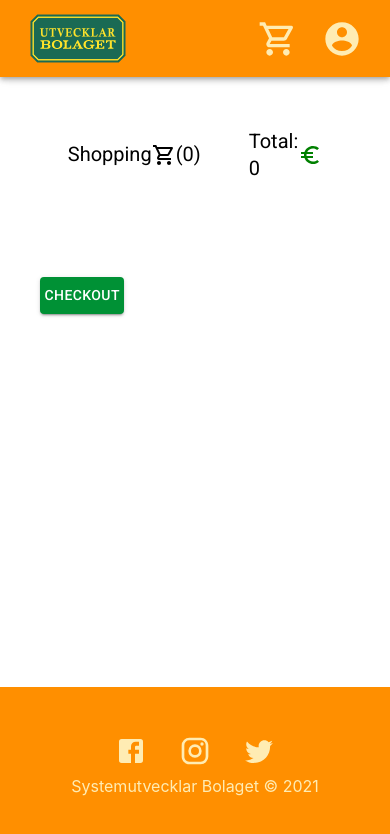
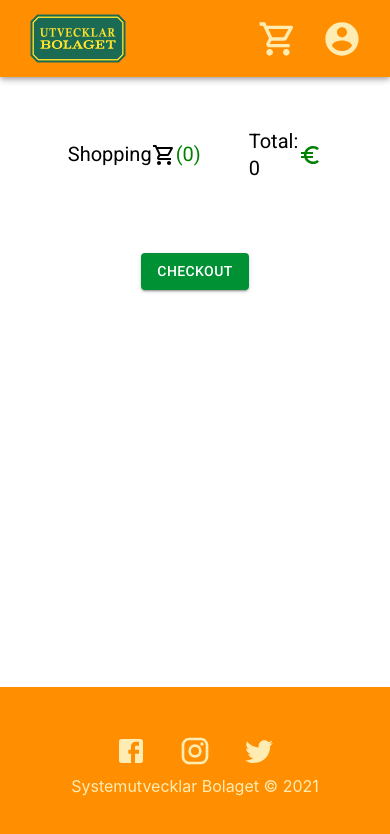
Before and after one commit to JonathanMarkert/systemutvecklarbolaget, a React (Create React App) app: page /cart in a window 390 px wide. Shown: the top 834 px of the page. Built offline with nearby package versions, Linux system fonts and the light colour scheme.

Commit message:
#68 changed buttonsizes in mobile and colors

```diff
--- a/src/components/SlipCard.tsx
+++ b/src/components/SlipCard.tsx
@@ -7,6 +7,7 @@ import Typography from "@material-ui/core/Typography";
 import AddCircleIcon from "@material-ui/icons/AddCircle";
 import DeleteForeverTwoToneIcon from "@material-ui/icons/DeleteForeverTwoTone";
 import RemoveCircleIcon from "@material-ui/icons/RemoveCircle";
+import classNames from "classnames";
 import React, { FC, useContext } from "react";
 import { Product } from "../Interfaces/IProduct";
 import { CartContext } from "./context/CartContext";
@@ -15,11 +16,9 @@ const useStyles = makeStyles((theme: Theme) =>
   createStyles({
     root: {
       flexGrow: 1,
-      justifyContent:"center",
-      alignItems:"center",
     },
     paper: {
-      maxWidth: 700,
+      maxWidth: 1200,
     },
     image: {
       width: 128,
@@ -46,10 +45,21 @@ const useStyles = makeStyles((theme: Theme) =>
         outline: "none",
       },
     },
-    amountButtons: {
+    incAmountButton: {
+      color: theme.palette.primary.light,
+      "&:hover": {
         color: theme.palette.secondary.light,
+      },
+    },
+    decAmountButton: {
+      color: theme.palette.primary.light,
       "&:hover": {
-        color: theme.palette.primary.light,
+        color: theme.palette.error.light,
+      },
+    },
+    amountButtonsMobile: {
+      [theme.breakpoints.down("xs")]: {
+        fontSize: 80,
       },
     },
     center: {
@@ -92,35 +102,42 @@ const SlipCard: FC<Props> = ({ product }) => {
                 </Typography>
               </Grid>
             </Grid>
-            <Grid item container className={classes.center} xs={4} sm={3}>
+            <Grid item container className={classes.center} xs={12} sm={3}>
               <Box className={classes.center}>
-                <IconButton style={{background:0}}>
+                <IconButton style={{ background: 0 }}>
                   <AddCircleIcon
                     fontSize="large"
                     onClick={() => incrementNumber(product)}
-                  className={classes.amountButtons}
+                    className={classNames(
+                      classes.incAmountButton,
+                      classes.amountButtonsMobile
+                    )}
                   />
                 </IconButton>
-                <Typography variant="h6">
-                  {product.amount}
-                </Typography>
-                <IconButton style={{background:0}}>
+                <Typography variant="h6">{product.amount}</Typography>
+                <IconButton style={{ background: 0 }}>
                   <RemoveCircleIcon
                     fontSize="large"
                     onClick={() => decrementNumber(product)}
-                  className={classes.amountButtons}
+                    className={classNames(
+                      classes.decAmountButton,
+                      classes.amountButtonsMobile
+                    )}
                   />
                 </IconButton>
               </Box>
             </Grid>
-            <Grid item xs={4} sm={3} className={classes.center}>
+            <Grid item xs={12} sm={3} className={classes.center}>
               <Typography variant="subtitle2">
                 Total: {product.price * product.amount} €
               </Typography>
             </Grid>
             <Grid item xs={12} sm={3} className={classes.center}>
-              <IconButton style={{background:0}} onClick={() => handleRemoveFromCart(product)}>
-                <DeleteForeverTwoToneIcon className={classes.deleteIcon}/>
+              <IconButton
+                style={{ background: 0 }}
+                onClick={() => handleRemoveFromCart(product)}
+              >
+                <DeleteForeverTwoToneIcon className={classes.deleteIcon} />
               </IconButton>
             </Grid>
           </Grid>
--- a/src/pages/ShoppingCart.tsx
+++ b/src/pages/ShoppingCart.tsx
@@ -16,9 +16,13 @@ const useStyles = makeStyles((theme) => ({
   topGridFlex: {
     padding: theme.spacing(3),
     display: "flex",
-    //flexDirection: "column",
     justifyContent: "center",
     alignItems: "center",
+  },
+  bottomGridFlex: {
+    display:"flex",
+    flexDirection:"column",
+    alignItems:"center",
   },
   formStyle: {
     display: "flex",
@@ -43,7 +47,7 @@ export default function ShoppingCart() {
           <Box className={classes.topGridFlex}>
             <Typography variant="h5">Shopping</Typography>
             <ShoppingCartOutlinedIcon />
-            <Typography variant="h5">({totalItems})</Typography>
+            <Typography variant="h5" style={{color:"green"}}>({totalItems})</Typography>
           </Box>
           <Box className={classes.topGridFlex}>
             <Typography variant="h5">Total: {totalCartPrice()}</Typography>
@@ -56,7 +60,7 @@ export default function ShoppingCart() {
           ))}
         </Grid>
       </Grid>
-      <Grid item className={classes.topGridFlex}>
+      <Grid item className={classes.bottomGridFlex}>
         <Button
           variant="contained"
           color="secondary"
```
Lines whose indentation alone changed are shown as unchanged.
